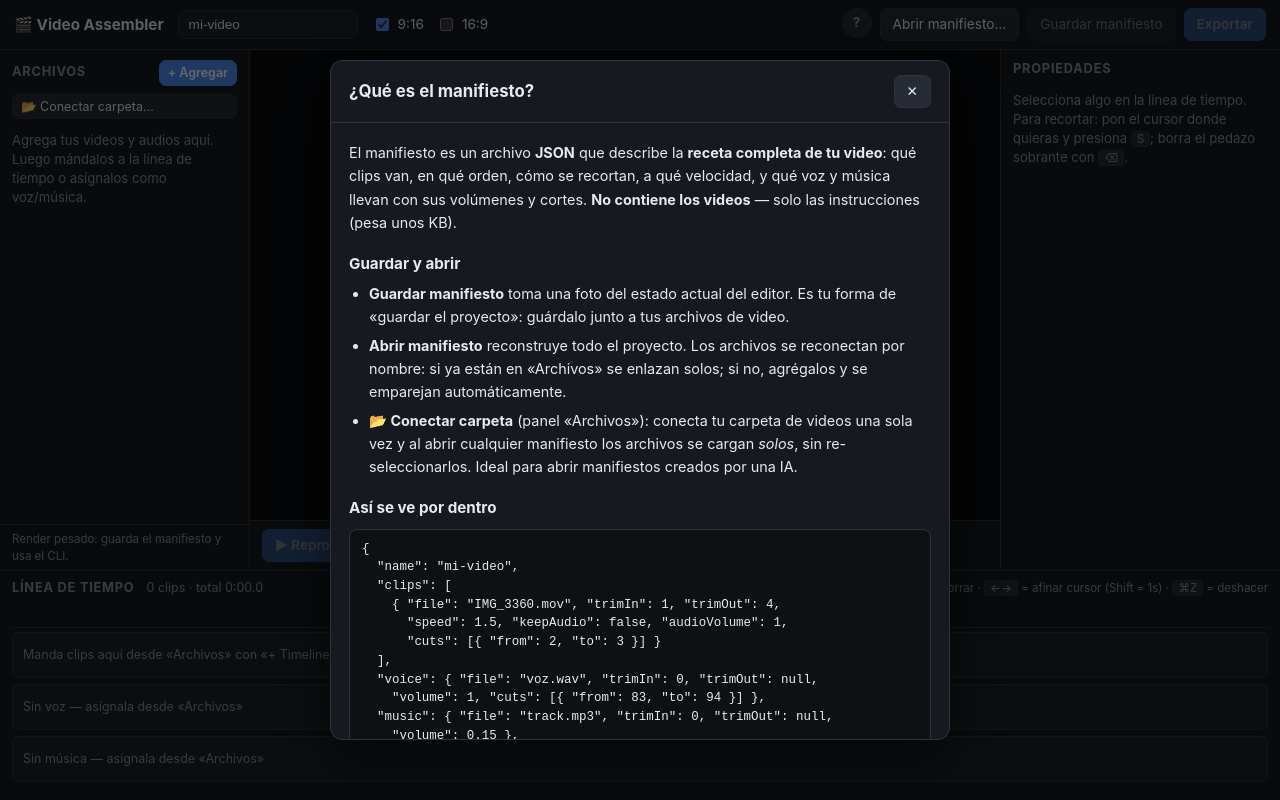
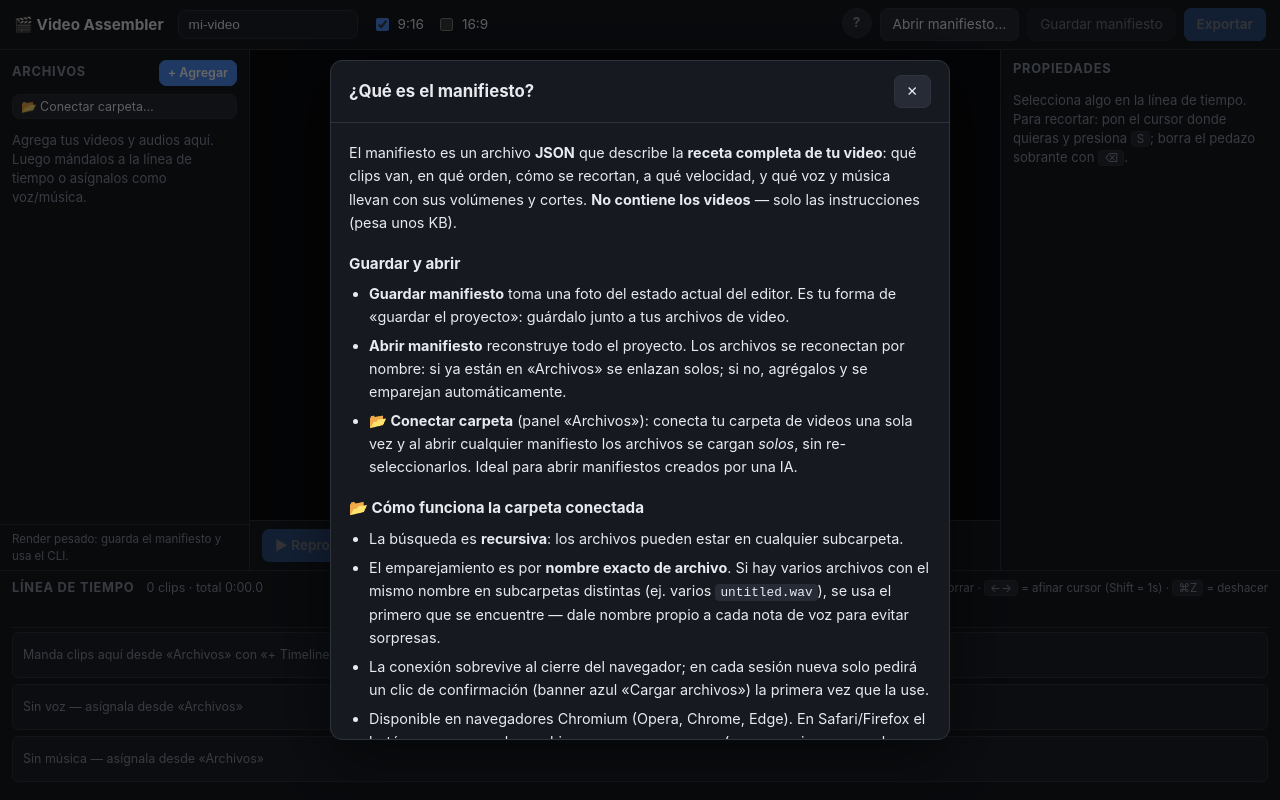
Before and after one commit to Arzival/videoAssembler, a React (Vite) app: page / in a window 1280 px wide. Both pictures are taken after a click on the button "¿Qué es el manifiesto?". Built offline with nearby package versions, Linux system fonts and the light colour scheme.

Commit message:
documentar la carpeta de medios conectada: búsqueda recursiva, emparejamiento por nombre y advertencia de nombres duplicados

```diff
--- a/src/components/ManifestHelp.tsx
+++ b/src/components/ManifestHelp.tsx
@@ -44,6 +44,26 @@ export function ManifestHelp({ onClose }: Props) {
               <strong>📂 Conectar carpeta</strong> (panel «Archivos»): conecta tu carpeta de videos una sola vez
               y al abrir cualquier manifiesto los archivos se cargan <em>solos</em>, sin re-seleccionarlos. Ideal
               para abrir manifiestos creados por una IA.
+            </li>
+          </ul>
+
+          <h4>📂 Cómo funciona la carpeta conectada</h4>
+          <ul>
+            <li>
+              La búsqueda es <strong>recursiva</strong>: los archivos pueden estar en cualquier subcarpeta.
+            </li>
+            <li>
+              El emparejamiento es por <strong>nombre exacto de archivo</strong>. Si hay varios archivos con el
+              mismo nombre en subcarpetas distintas (ej. varios <code>untitled.wav</code>), se usa el primero que
+              se encuentre — dale nombre propio a cada nota de voz para evitar sorpresas.
+            </li>
+            <li>
+              La conexión sobrevive al cierre del navegador; en cada sesión nueva solo pedirá un clic de
+              confirmación (banner azul «Cargar archivos») la primera vez que la use.
+            </li>
+            <li>
+              Disponible en navegadores Chromium (Opera, Chrome, Edge). En Safari/Firefox el botón no aparece y
+              los archivos se agregan a mano (se emparejan por nombre igual).
             </li>
           </ul>
 
```
Also changed, not shown: 2 other files (tests, documents, lock files or other folders).
